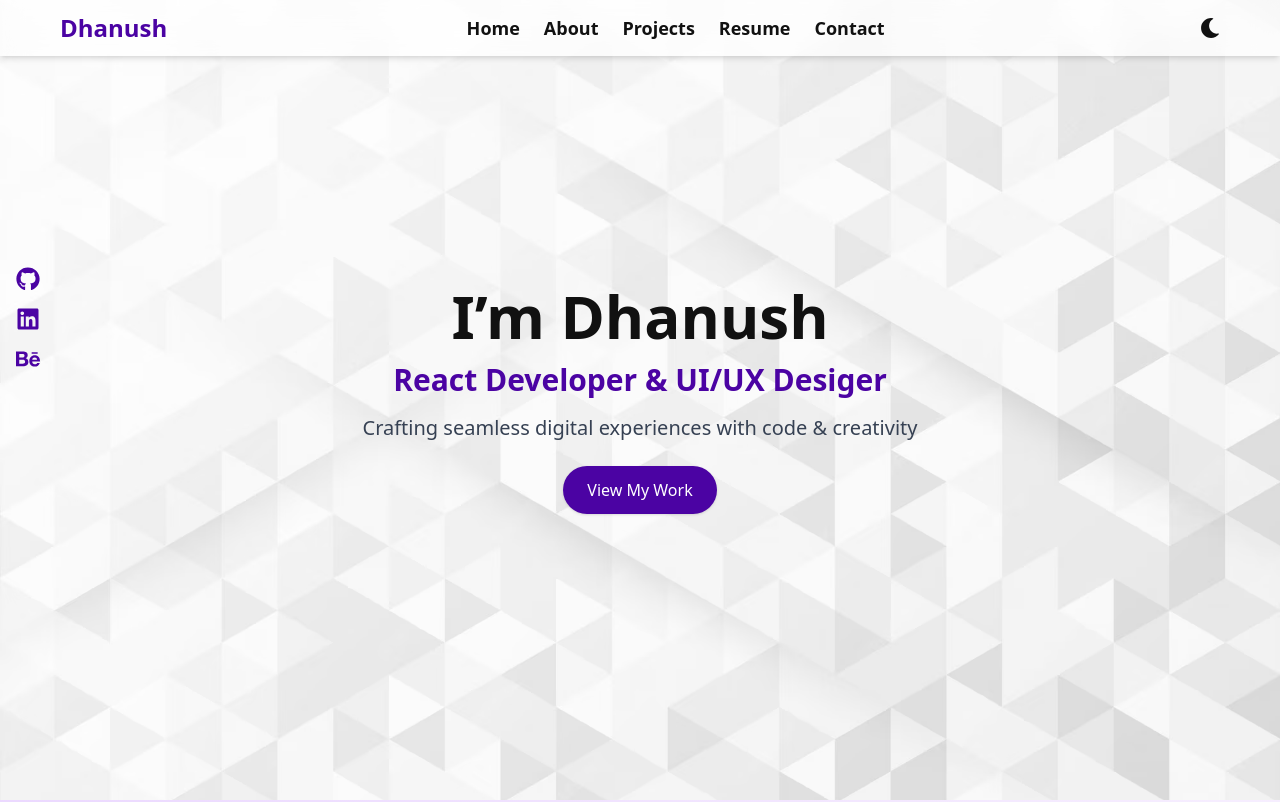
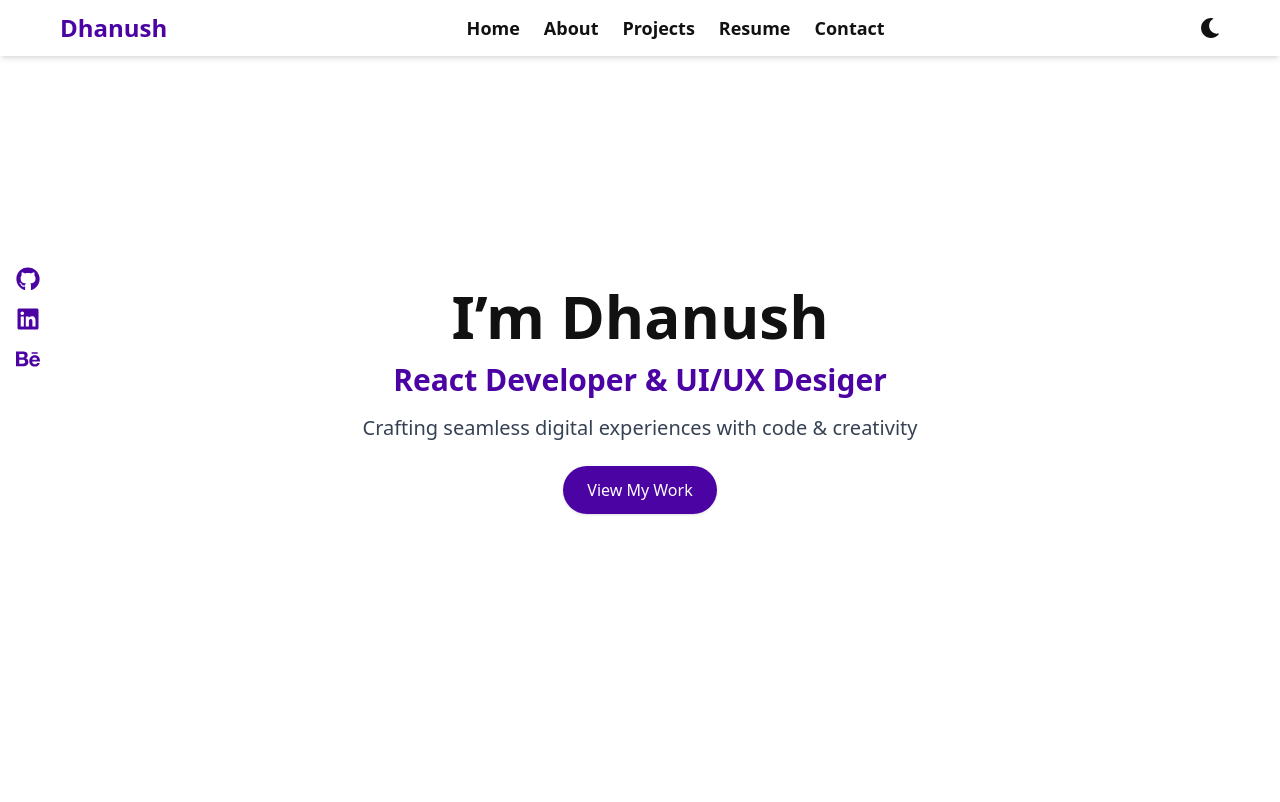
Before and after one commit to Dhanush1374949/Morden-portfolio, a React (Vite) app: page / in a window 1280 px wide. Shown: the top 802 px of the page. Built offline with nearby package versions, Linux system fonts and the light colour scheme.

Commit message:
fix add some in this

```diff
--- a/src/components/Hero.jsx
+++ b/src/components/Hero.jsx
@@ -1,6 +1,6 @@
 export default function Hero() {
   return (
-    <section id="home" className=" hero min-h-screen flex flex-col items-center justify-center text-center px-4">
+    <section id="home" className=" min-h-screen flex flex-col items-center justify-center text-center px-4">
       <h2 className="text-4xl md:text-6xl font-bold mb-4">
         I’m Dhanush
       </h2><h2 className="  text-2xl md:text-3xl font-bold mb-4 text-primary">React Developer & UI/UX Desiger</h2>
--- a/src/index.css
+++ b/src/index.css
@@ -6,7 +6,7 @@
 
 :root {
   --color-primary: #4b03a3; /* light purple */
-  --color-bg-light: #f9f6ff;
+  --color-bg-light: #ffffff;
   --color-bg-dark: #1a1a1a;
   --color-text-light: #111;
   --color-text-dark: #eee;
@@ -17,7 +17,7 @@
 
 
 body {
-  @apply bg-gradient-to-br from-purple-200 to-white dark:from-gray-900 dark:to-gray-800;
+  @apply bg-gradient-to-br  to-white dark:from-gray-900 dark:to-gray-800;
   color: var(--color-text-light);
 }
 
@@ -38,13 +38,3 @@ body {
   width: 300px;
   align-content: center;
 }
-
-.hero{
-  background-image: url(./assets/background.jpg);
-  background-size: cover;   /* make image cover the whole screen */
-  background-position: center; /* keep it centered */
-  background-repeat: no-repeat; /* prevent repeating */
-  height: 100vh; /* full viewport height */
-  width: 100%;
-
-}
```
Also changed, not shown: package.json (+6 -1 lines), 1 other file (tests, documents, lock files or other folders).
